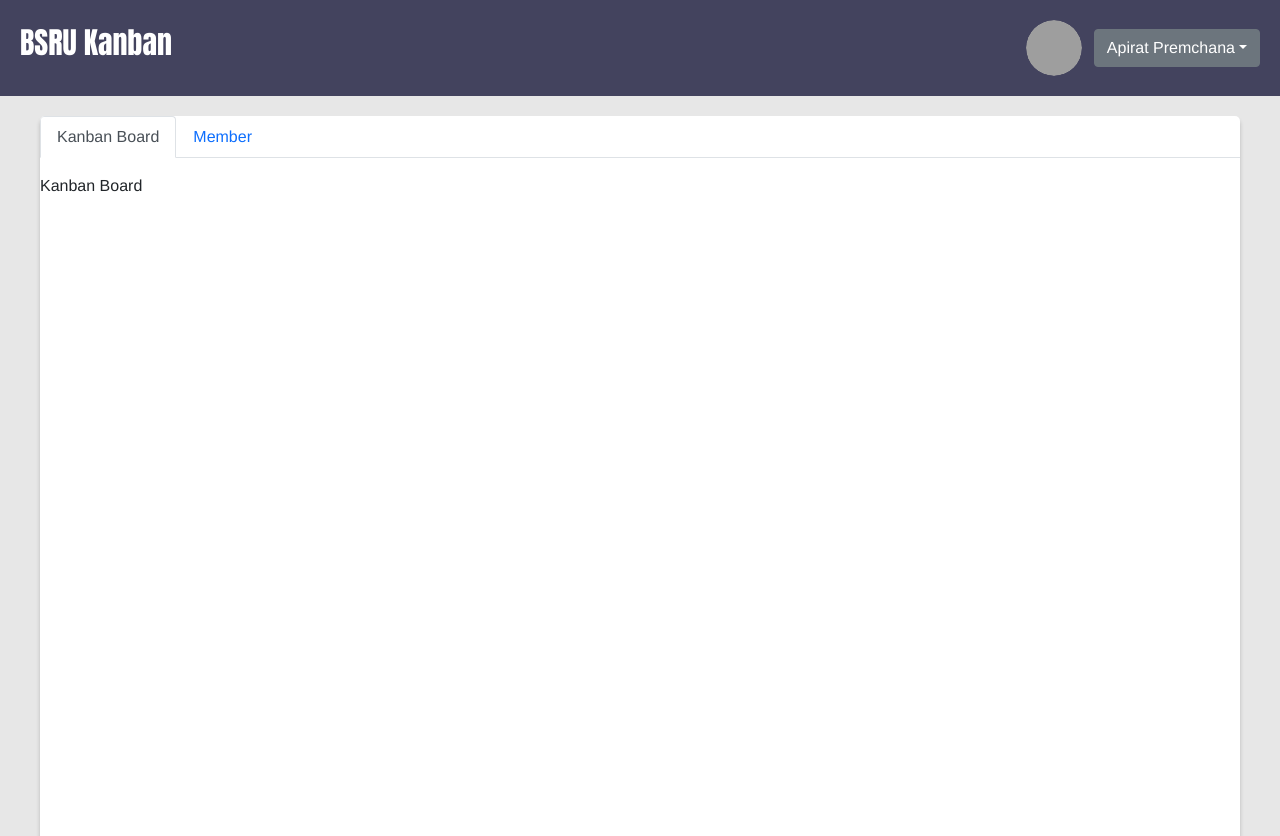
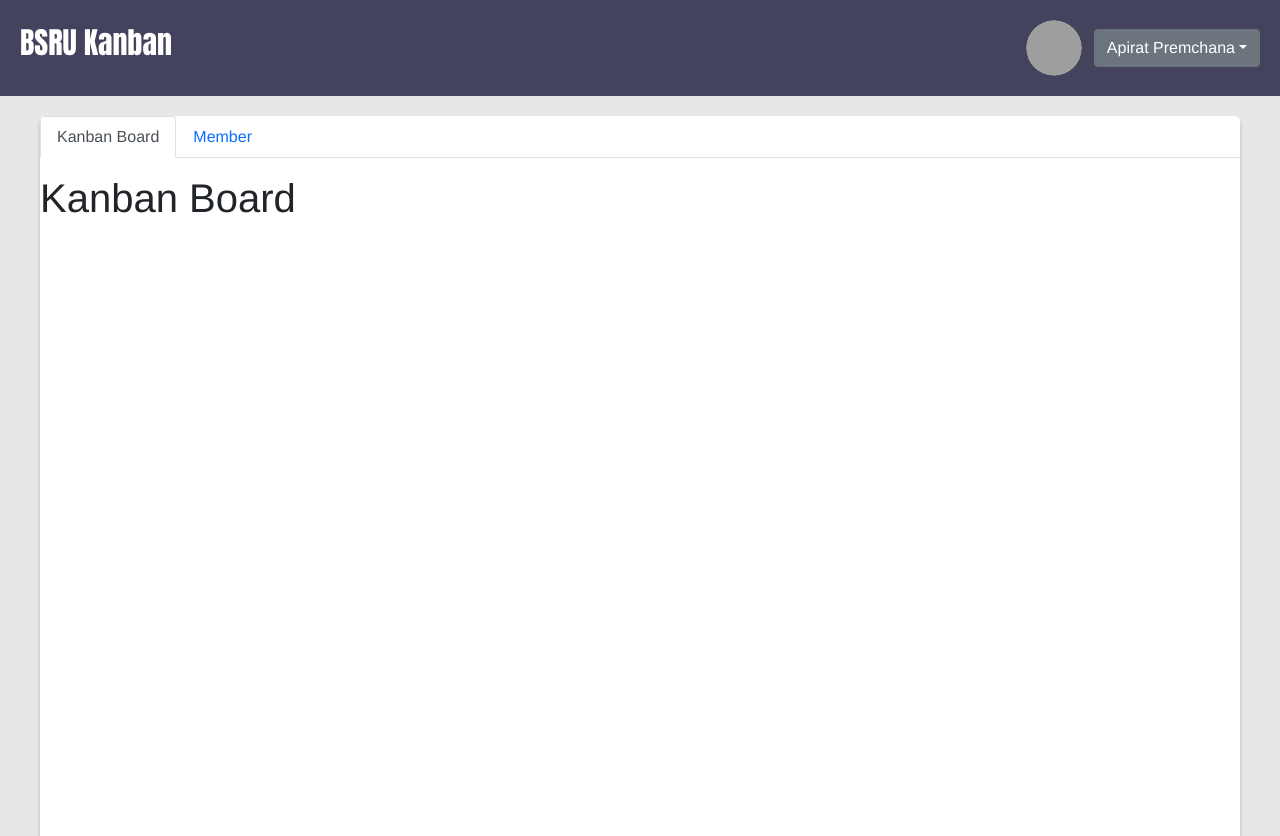
Before and after one commit to ujiik009/kanban_board_project, a Vue app: page /#/project/content/1 in a window 1280 px wide. Built offline with nearby package versions, Linux system fonts and the light colour scheme; grey boxes are pictures that could not be loaded.

Commit message:
link component KanbanBoard and Member

```diff
--- /dev/null
+++ b/src/components/ProjectContent/components/KanbanBoard.vue
@@ -0,0 +1,17 @@
+<template>
+  <div>
+      <h1>
+          Kanban Board
+      </h1>
+  </div>
+</template>
+
+<script>
+export default {
+
+}
+</script>
+
+<style>
+
+</style>
--- /dev/null
+++ b/src/components/ProjectContent/components/Member.vue
@@ -0,0 +1,12 @@
+<template>
+  <div>
+    <h1>Member Page</h1>
+  </div>
+</template>
+
+<script>
+export default {};
+</script>
+
+<style>
+</style>
--- a/src/components/ProjectContent/index.vue
+++ b/src/components/ProjectContent/index.vue
@@ -3,10 +3,10 @@
     <div class="content-body">
       <b-tabs content-class="mt-3">
         <b-tab title="Kanban Board" active>
-          <div>Kanban Board</div>
+          <div><KanbanBoard /></div>
         </b-tab>
         <b-tab title="Member">
-          <div>Member</div>
+          <div><Member/></div>
         </b-tab>
       </b-tabs>
     </div>
@@ -15,7 +15,13 @@
 
 
 <script>
+import KanbanBoard from "@/components/ProjectContent/components/KanbanBoard.vue";
+import Member from "@/components/ProjectContent/components/Member.vue";
 export default {
+  components: {
+      KanbanBoard,
+      Member
+  },
   data() {
     return {
       project_id: this.$route.params.project_id,
```
